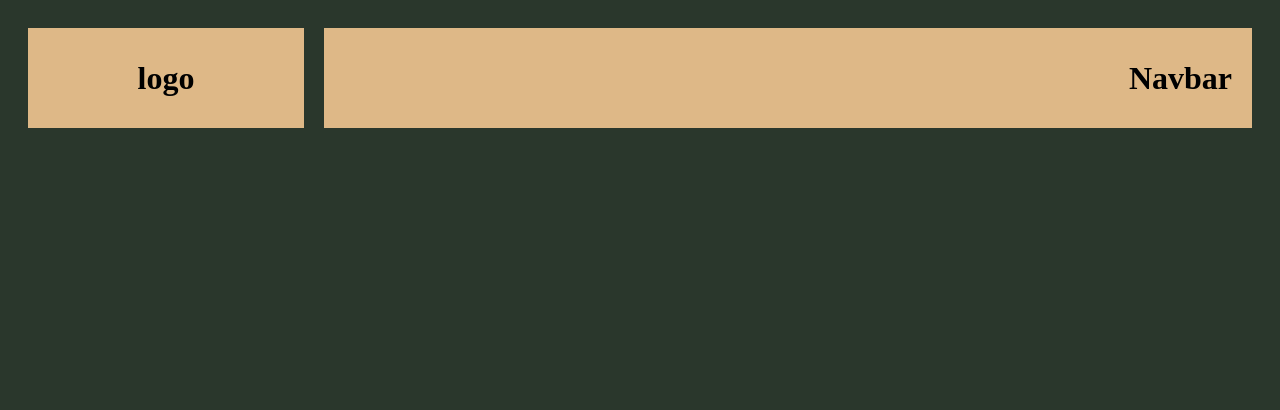
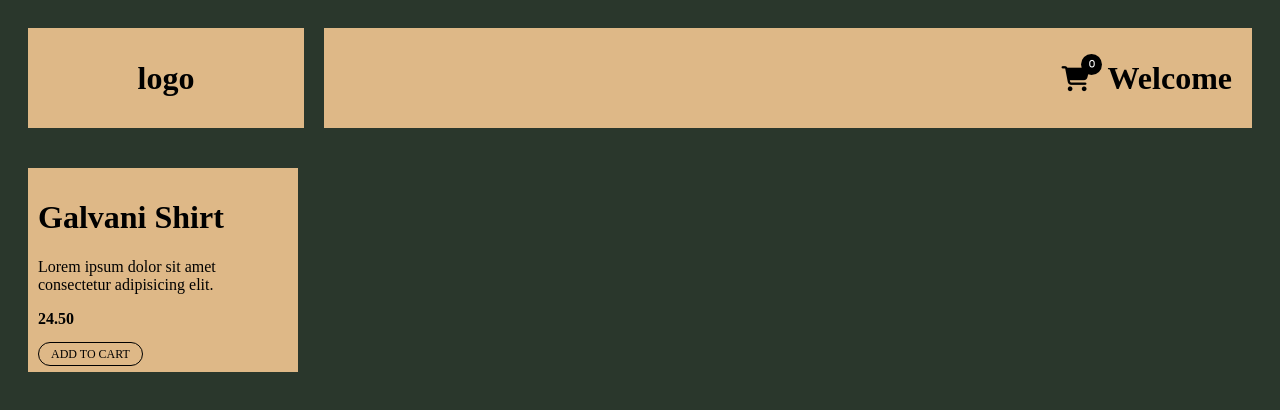
Before and after one commit to spyda247/webdev1.0.0, a plain HTML site: page playground.html in a window 1280 px wide. Drawn offline with Linux system fonts and the light colour scheme.

Commit message:
added JavaScript to update shopping cart

```diff
--- a/playground.css
+++ b/playground.css
@@ -30,7 +30,31 @@ body {
     flex: 1 0 70%;
     display: flex;
     justify-content: flex-end;
+    align-items: center;
     padding: 0 20px;
+}
+.box2 .cart {
+    padding: 0 8px;
+    margin: 0 10px;
+    font-size: 25px;
+    position: relative;
+
+
+}
+.box2 .cart .qty {
+    font-size: 0.35em;
+    width: 13px;
+    height: 13px;
+    padding: 4px;
+    background-color: black;
+    color: white;
+    position: absolute;
+    top: -12px;
+    left: 28px;
+    display: flex;
+    justify-content: center;
+    align-items: center;
+    border-radius: 50%;
 }
 .center {
     position: absolute;
@@ -39,3 +63,28 @@ body {
     transform: translate(-50%, -50%);
     text-align: center;
 }
+
+.product-card {
+    width: 250px;
+    max-height: 450px;
+    margin: 20px;
+    padding: 10px;
+    background-color: burlywood;
+}
+
+.product-card .price {
+    font-weight: 700;
+}
+
+.product-card span {
+    padding: 4px 12px;
+    text-transform: uppercase;
+    font-size: 0.75em;
+    border: 1px solid black;
+    border-radius: 50px;
+    cursor: pointer;
+}
+.product-card span:hover {
+    background-color: black;
+    color: white;
+}
--- a/playground.html
+++ b/playground.html
@@ -5,6 +5,7 @@
     <meta http-equiv="X-UA-Compatible" content="IE=edge" />
     <meta name="viewport" content="width=device-width, initial-scale=1.0" />
     <link rel="stylesheet" href="playground.css" />
+    <link rel="stylesheet" href="assets/fontawesome/css/all.min.css">
     <title>Playground</title>
   </head>
   <body>
@@ -13,8 +14,19 @@
         <span>logo</span>
       </div>
       <div class="box box2">
-        <span>Navbar</span>
+        <i class="fa fa-shopping-cart cart" aria-hidden="true"><span class="qty">0</span></i>
+        <span>Welcome</span>
       </div>
     </div>
+    <div class="product-card">
+        <div class="image"></div>
+        <h1 class="title">Galvani Shirt</h1>
+        <p class="description">
+          Lorem ipsum dolor sit amet consectetur adipisicing elit.
+        </p>
+        <p class="price">24.50</p>
+        <span class="add2cart">Add to cart</span>
+      </div>
+    <script src="playground.js"></script>
   </body>
 </html>
--- /dev/null
+++ b/playground.js
@@ -0,0 +1,9 @@
+const add2cart = document.querySelector('.add2cart');
+const cart = document.querySelector('.qty');
+console.log(cart)
+let counter = 0;
+add2cart.addEventListener('click', function(e) {
+    e.preventDefault;
+    counter++;
+    cart.textContent = counter;
+});
```
Also changed, not shown: index.html (+1 -1 lines).
